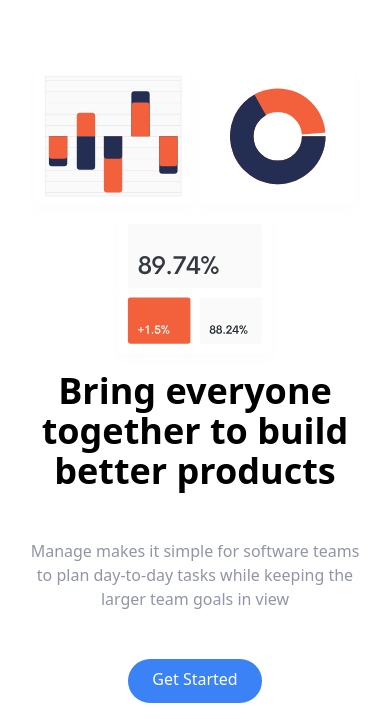
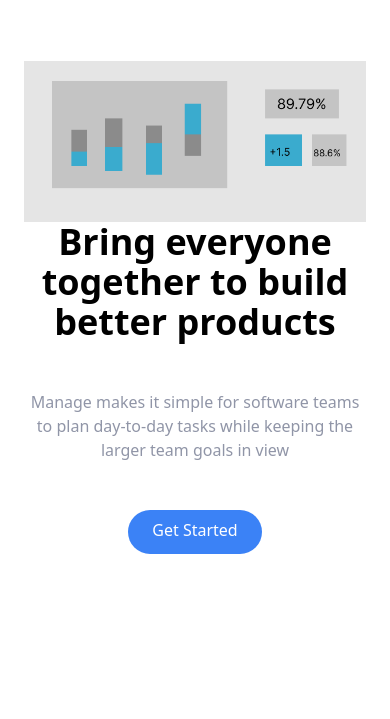
Before and after one commit to pritamvidhate/landing_page_tailwindcss, a website: page index.html in a window 390 px wide. Shown: the part 75-794 px from the top of the page. Drawn offline with Linux system fonts and the light colour scheme.

Commit message:
working on responsive

```diff
--- a/index.html
+++ b/index.html
@@ -85,7 +85,7 @@
         </div>
         <!-- Right item image  -->
         <div class="md:w-1/2">
-          <img src="img/illustration-intro.svg" alt="chart" />
+          <img src="img/charts.png" alt="chart" />
         </div>
       </div>
     </section>
```
Also changed, not shown: img/charts.png (added), img/charts.svg (added).
